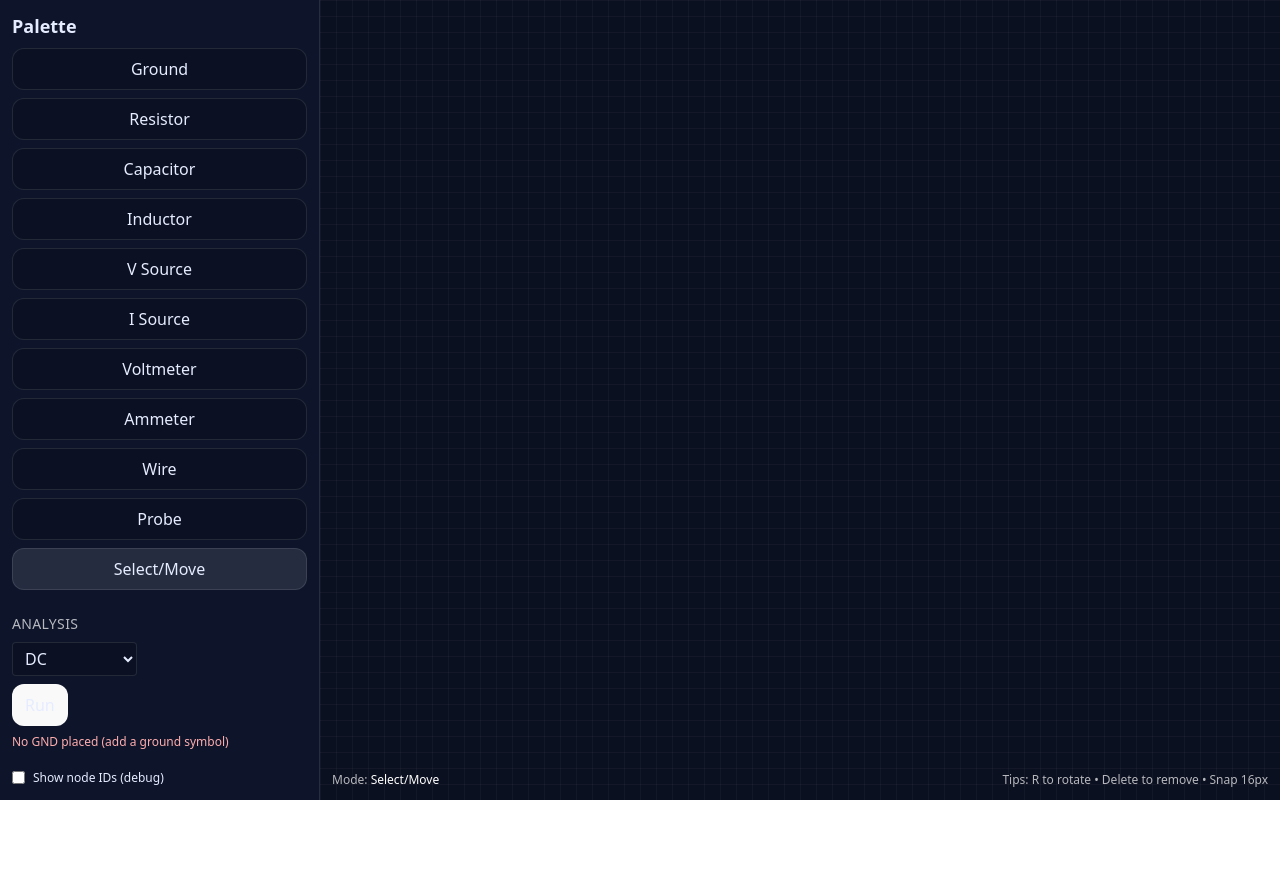
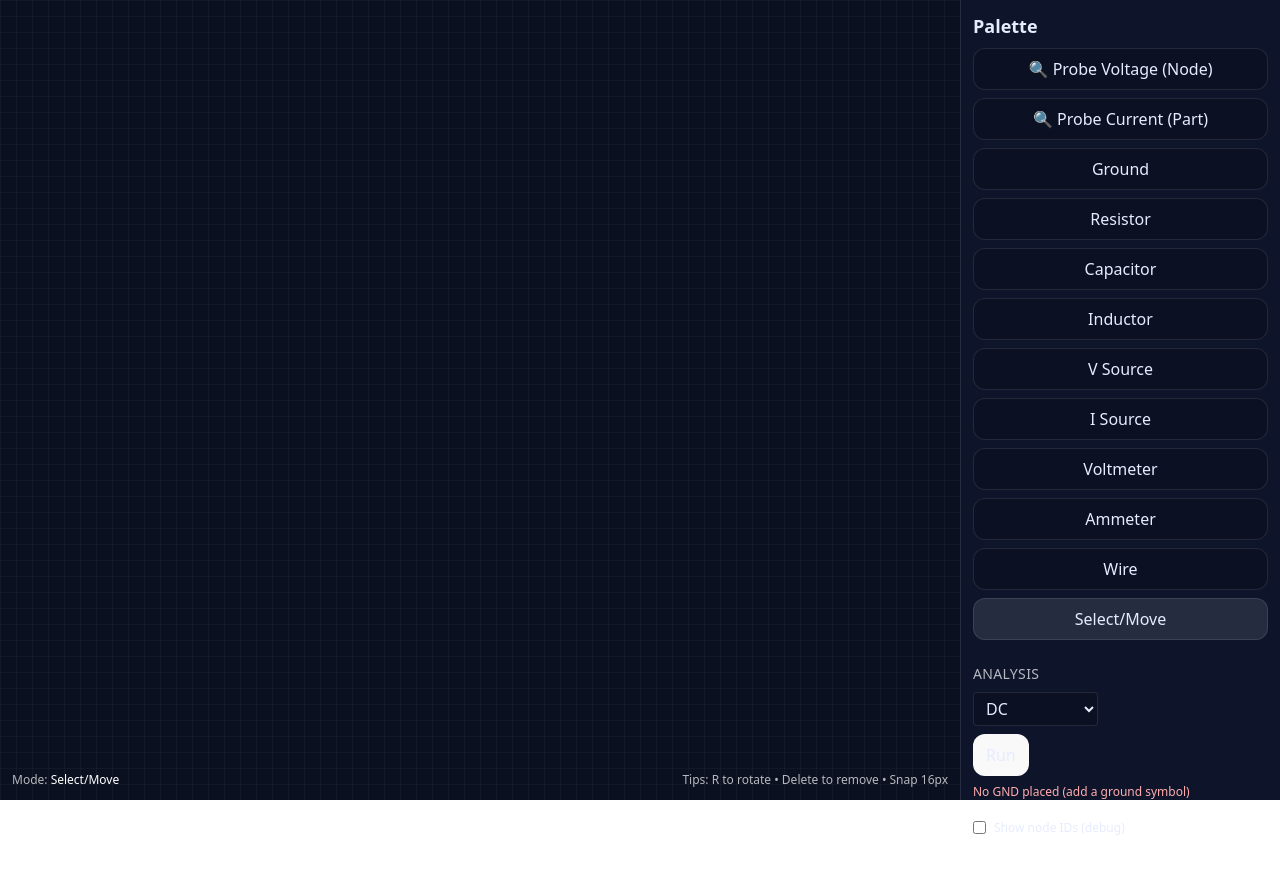
Before and after one commit to carlosgourine/electronics_simulator, a React (Vite) app: page / in a window 1280 px wide. Shown: the top 874 px of the page. Built offline with nearby package versions, Linux system fonts and the light colour scheme.

Commit message:
Add split probes and harden solver edge cases

```diff
--- a/src/App.tsx
+++ b/src/App.tsx
@@ -40,7 +40,7 @@ export default function App() {
   const [hoverTerm, setHoverTerm] = useState<Terminal | null>(null);
   const [showNodes, setShowNodes] = useState(false);
   const [meterViewId, setMeterViewId] = useState<string | null>(null);
-  const [probedNode, setProbedNode] = useState<number | null>(null);
+  const [probeData, setProbeData] = useState<{ type: "v"; nodeId: number } | { type: "i"; entityId: string } | null>(null);
   const [analysis, setAnalysis] = useState<Analysis>(ANALYSIS.DC);
   const [acFreq, setAcFreq] = useState("1kHz");
   const [phasorOpen, setPhasorOpen] = useState(false);
@@ -91,6 +91,7 @@ export default function App() {
     setEntities((current) => current.filter((entity) => entity.id !== entityId));
     setWires((current) => current.filter((wire) => !wire.aTerm.startsWith(`${entityId}:`) && !wire.bTerm.startsWith(`${entityId}:`)));
     if (meterViewId === entityId) setMeterViewId(null);
+    if (probeData?.type === "i" && probeData.entityId === entityId) setProbeData(null);
     setSelected({ kind: null, id: null });
   }
 
@@ -136,7 +137,7 @@ export default function App() {
         break;
       case "escape":
         setMeterViewId(null);
-        setProbedNode(null);
+        setProbeData(null);
         setPendingWire(null);
         break;
       case "delete":
@@ -166,11 +167,16 @@ export default function App() {
 
     const point = getMouse(svg, event);
 
-    if (tool === TOOL.PROBE) {
+    if (tool === TOOL.PROBE_V) {
       if (hoverTerm) {
         const nodeId = sol.nodeOf.get(hoverTerm.id);
-        if (nodeId !== undefined) setProbedNode(nodeId);
+        if (nodeId !== undefined) setProbeData({ type: "v", nodeId });
       }
+      return;
+    }
+
+    if (tool === TOOL.PROBE_I) {
+      setProbeData(null);
       return;
     }
 
@@ -270,29 +276,12 @@ export default function App() {
   const currentPhasors = useMemo(() => collectCurrentPhasors(entities, ac, phasorMode), [ac, entities, phasorMode]);
 
   const meterEntity = meterViewId ? entities.find((entity) => entity.id === meterViewId) || null : null;
+  const probedEntity = probeData?.type === "i" ? entities.find((entity) => entity.id === probeData.entityId) || null : null;
   const omegaText = analysis === ANALYSIS.AC && sol.ok ? `omega = ${ac.omega.toFixed(2)} rad/s` : null;
 
   return (
     <ErrorBoundary>
       <div className="flex h-full w-full bg-[#0b1020] text-[#e6ecff]">
-        <Sidebar
-          tool={tool}
-          setTool={setTool}
-          analysis={analysis}
-          setAnalysis={setAnalysis}
-          acFreq={acFreq}
-          setAcFreq={setAcFreq}
-          running={running}
-          onToggleRunning={toggleRunning}
-          setPhasorOpen={setPhasorOpen}
-          showNodes={showNodes}
-          setShowNodes={setShowNodes}
-          selectedEntity={selectedEntity}
-          updateSelected={updateSelected}
-          sol={sol}
-          omegaText={omegaText}
-        />
-
         <div className="relative flex-1">
           <CircuitCanvas
             svgRef={svgRef}
@@ -312,8 +301,25 @@ export default function App() {
               event.stopPropagation();
               setSelected({ kind: "wire", id: wireId });
             }}
-            onEntityMouseDown={startDrag}
+            onEntityMouseDown={(entity, event) => {
+              if (tool === TOOL.PROBE_I) {
+                event.stopPropagation();
+                return;
+              }
+              startDrag(entity, event);
+            }}
             onEntityClick={(entity) => {
+              if (tool === TOOL.PROBE_V) {
+                if (hoverTerm) {
+                  const nodeId = sol.nodeOf.get(hoverTerm.id);
+                  if (nodeId !== undefined) setProbeData({ type: "v", nodeId });
+                }
+                return;
+              }
+              if (tool === TOOL.PROBE_I) {
+                setProbeData({ type: "i", entityId: entity.id });
+                return;
+              }
               setSelected({ kind: "entity", id: entity.id });
               setTool(TOOL.SELECT);
               if (entity.type === ENTITY_TYPE.VMETER || entity.type === ENTITY_TYPE.AMETER) setMeterViewId(entity.id);
@@ -340,23 +346,38 @@ export default function App() {
             onClose={() => setPhasorOpen(false)}
           />
 
-          {probedNode !== null && (
-            <ProbeModal
-              nodeId={probedNode}
-              analysis={analysis}
-              sol={sol}
-              onClose={() => setProbedNode(null)}
-            />
+          {probeData?.type === "v" && <ProbeModal mode="v" nodeId={probeData.nodeId} analysis={analysis} sol={sol} onClose={() => setProbeData(null)} />}
+
+          {probeData?.type === "i" && probedEntity && (
+            <ProbeModal mode="i" entity={probedEntity} analysis={analysis} sol={sol} onClose={() => setProbeData(null)} />
           )}
 
           <div className="absolute bottom-3 left-3 right-3 flex items-center justify-between text-xs text-white/70">
             <div>
-              Mode: <span className="text-white">{tool === TOOL.SELECT ? "Select/Move" : tool === TOOL.WIRE ? "Wire" : `Place ${tool}`}</span>
+              Mode: <span className="text-white">{tool === TOOL.SELECT ? "Select/Move" : tool === TOOL.WIRE ? "Wire" : tool === TOOL.PROBE_V ? "Probe Voltage" : tool === TOOL.PROBE_I ? "Probe Current" : `Place ${tool}`}</span>
               {pendingWire && <span className="ml-3 text-[#ffd60a]">(click another terminal to finish wire)</span>}
             </div>
             <div>Tips: R to rotate • Delete to remove • Snap {GRID}px</div>
           </div>
         </div>
+
+        <Sidebar
+          tool={tool}
+          setTool={setTool}
+          analysis={analysis}
+          setAnalysis={setAnalysis}
+          acFreq={acFreq}
+          setAcFreq={setAcFreq}
+          running={running}
+          onToggleRunning={toggleRunning}
+          setPhasorOpen={setPhasorOpen}
+          showNodes={showNodes}
+          setShowNodes={setShowNodes}
+          selectedEntity={selectedEntity}
+          updateSelected={updateSelected}
+          sol={sol}
+          omegaText={omegaText}
+        />
       </div>
     </ErrorBoundary>
   );
--- a/src/components/modals/ProbeModal.tsx
+++ b/src/components/modals/ProbeModal.tsx
@@ -1,42 +1,59 @@
 import { useEffect, useState } from "react";
+import { getCurrentInstant } from "../../engine/measurements";
 import { useTimeStore } from "../../store/useTimeStore";
 import { ANALYSIS } from "../../types";
-import { formatV } from "../../utils/formatters";
+import { formatI, formatV } from "../../utils/formatters";
 import { TraceChart } from "../charts/TraceChart";
-import type { ACSolution, Analysis, DCSolution, TracePoint } from "../../types";
+import type { ACSolution, Analysis, DCSolution, Entity, TracePoint } from "../../types";
 
-type ProbeModalProps = {
+type VoltageProbeProps = {
+  mode: "v";
   nodeId: number;
   analysis: Analysis;
   sol: DCSolution | ACSolution;
   onClose: () => void;
 };
 
-export function ProbeModal({ nodeId, analysis, sol, onClose }: ProbeModalProps) {
+type CurrentProbeProps = {
+  mode: "i";
+  entity: Entity;
+  analysis: Analysis;
+  sol: DCSolution | ACSolution;
+  onClose: () => void;
+};
+
+type ProbeModalProps = VoltageProbeProps | CurrentProbeProps;
+
+export function ProbeModal(props: ProbeModalProps) {
+  const { analysis, sol, onClose } = props;
   const t = useTimeStore((state) => state.t);
   const [trace, setTrace] = useState<TracePoint[]>([]);
 
-  const voltage =
+  const isVoltageProbe = props.mode === "v";
+
+  const reading =
     !sol.ok
       ? null
-      : analysis === ANALYSIS.DC
-        ? (sol as DCSolution).V.get(nodeId) ?? 0
-        : (() => {
-            const ac = sol as ACSolution;
-            const phasor = ac.V.get(nodeId);
-            if (!phasor) return 0;
-            return phasor.re * Math.cos(ac.omega * t) - phasor.im * Math.sin(ac.omega * t);
-          })();
+      : isVoltageProbe
+        ? analysis === ANALYSIS.DC
+          ? (sol as DCSolution).V.get(props.nodeId) ?? 0
+          : (() => {
+              const ac = sol as ACSolution;
+              const phasor = ac.V.get(props.nodeId);
+              if (!phasor) return 0;
+              return phasor.re * Math.cos(ac.omega * t) - phasor.im * Math.sin(ac.omega * t);
+            })()
+        : getCurrentInstant(props.entity, sol, analysis, t);
 
   useEffect(() => {
     setTrace([]);
-  }, [nodeId]);
+  }, [isVoltageProbe, props.mode, props.mode === "v" ? props.nodeId : props.entity.id]);
 
   useEffect(() => {
-    if (voltage == null || !Number.isFinite(voltage)) return;
+    if (reading == null || !Number.isFinite(reading)) return;
 
     setTrace((current) => {
-      const point = { t, v: voltage };
+      const point = { t, v: reading };
       const next =
         current.length > 0 && current[current.length - 1].t === point.t
           ? current.slice(0, -1).concat(point)
@@ -44,7 +61,7 @@ export function ProbeModal({ nodeId, analysis, sol, onClose }: ProbeModalProps)
       const maxPoints = 600;
       return next.length > maxPoints ? next.slice(next.length - maxPoints) : next;
     });
-  }, [t, voltage]);
+  }, [reading, t]);
 
   return (
     <div className="absolute inset-0 flex items-center justify-center bg-black/60 backdrop-blur-sm" onClick={onClose}>
@@ -53,14 +70,19 @@ export function ProbeModal({ nodeId, analysis, sol, onClose }: ProbeModalProps)
         onClick={(event) => event.stopPropagation()}
       >
         <div className="mb-3 flex items-center justify-between">
-          <div className="text-sm uppercase tracking-wide text-white/70">Oscilloscope Probe (Node {nodeId})</div>
+          <div className="text-sm uppercase tracking-wide text-white/70">
+            {isVoltageProbe ? `🔍 Voltage Probe (Node ${props.nodeId})` : `🔍 Current Probe (${props.entity.label || props.entity.type})`}
+          </div>
           <button className="rounded-lg border border-white/10 px-2 py-1 hover:border-white/30" onClick={onClose}>
             x
           </button>
         </div>
 
-        <div className="mb-2 text-center text-5xl font-semibold text-white">{voltage == null ? "-" : formatV(voltage)}</div>
-        <TraceChart points={trace} unit="V" />
+        <div className="mb-2 text-center text-5xl font-semibold text-white">
+          {reading == null ? "-" : isVoltageProbe ? formatV(reading) : formatI(reading)}
+        </div>
+        {isVoltageProbe && <div className="mb-2 text-center text-xs text-white/50">Measured relative to Ground (Node 0)</div>}
+        <TraceChart points={trace} unit={isVoltageProbe ? "V" : "A"} />
       </div>
     </div>
   );
--- a/src/components/panels/Sidebar.tsx
+++ b/src/components/panels/Sidebar.tsx
@@ -40,7 +40,7 @@ export function Sidebar({
   omegaText,
 }: SidebarProps) {
   return (
-    <div className="w-80 border-r border-white/10 bg-[#121a33]/60 p-3">
+    <div className="w-80 border-l border-white/10 bg-[#121a33]/60 p-3">
       <h2 className="mb-2 text-lg font-semibold">Palette</h2>
       <div className="grid grid-cols-1 gap-2">
         {PALETTE.map((item) => (
--- a/src/constants/config.ts
+++ b/src/constants/config.ts
@@ -1,4 +1,4 @@
-import type { Entity, EntityType } from "../types";
+import type { Entity, EntityType, Tool } from "../types";
 
 export const GRID = 16;
 export const CANVAS_W = 1200;
@@ -6,7 +6,9 @@ export const CANVAS_H = 720;
 
 export const AMMETER_INTERNAL_RESISTANCE = 1e-6;
 
-export const PALETTE: { type: EntityType | "wire" | "probe"; label: string }[] = [
+export const PALETTE: { type: EntityType | Tool; label: string }[] = [
+  { type: "probe-v", label: "🔍 Probe Voltage (Node)" },
+  { type: "probe-i", label: "🔍 Probe Current (Part)" },
   { type: "ground", label: "Ground" },
   { type: "resistor", label: "Resistor" },
   { type: "capacitor", label: "Capacitor" },
@@ -16,7 +18,6 @@ export const PALETTE: { type: EntityType | "wire" | "probe"; label: string }[] =
   { type: "vmeter", label: "Voltmeter" },
   { type: "ameter", label: "Ammeter" },
   { type: "wire", label: "Wire" },
-  { type: "probe", label: "Probe" },
 ];
 
 export const DEFAULTS: Record<string, Partial<Entity>> = {
--- a/src/engine/measurements.ts
+++ b/src/engine/measurements.ts
@@ -4,6 +4,9 @@ import { worldTerminals } from "../utils/entities";
 import { nodeColor, phasorColor } from "../utils/geometry";
 import { C0, cAbs, cAdd, cArg, cDiv, cMul, cSub } from "../utils/math";
 import { parsePhase, parseSI } from "../utils/parser";
+
+const MIN_RESISTANCE = 1e-6;
+const MIN_INDUCTANCE = 1e-9;
 
 function getTermNodes(entity: Entity, nodeOf: Map<string, number>) {
   const terminals = worldTerminals(entity);
@@ -47,10 +50,14 @@ export function getCurrentPhasor(entity: Entity, solution: Solution, analysis: A
     const vab = Va - Vb;
 
     if (entity.type === "resistor") {
-      const resistance = parseSI(entity.value || "1k") || 1e9;
+      const resistance = Math.max(parseSI(entity.value || "1k") || 0, MIN_RESISTANCE);
       return C0(vab / resistance, 0);
     }
     if (entity.type === "vsrc") {
+      const index = dc.vsIndexOf.get(entity.id);
+      return C0(index === undefined ? 0 : dc.Ivs[index] || 0, 0);
+    }
+    if (entity.type === "inductor") {
       const index = dc.vsIndexOf.get(entity.id);
       return C0(index === undefined ? 0 : dc.Ivs[index] || 0, 0);
     }
@@ -66,7 +73,7 @@ export function getCurrentPhasor(entity: Entity, solution: Solution, analysis: A
   const omega = ac.omega;
 
   if (entity.type === "resistor") {
-    const resistance = parseSI(entity.value || "1k") || 1e9;
+    const resistance = Math.max(parseSI(entity.value || "1k") || 0, MIN_RESISTANCE);
     return C0(vab.re / resistance, vab.im / resistance);
   }
   if (entity.type === "capacitor") {
@@ -74,7 +81,7 @@ export function getCurrentPhasor(entity: Entity, solution: Solution, analysis: A
     return cMul(C0(0, omega * capacitance), vab);
   }
   if (entity.type === "inductor") {
-    const inductance = parseSI(entity.value || "10m") || 0;
+    const inductance = Math.max(parseSI(entity.value || "10m") || 0, MIN_INDUCTANCE);
     return cMul(cDiv(C0(1, 0), C0(0, omega * inductance)), vab);
   }
   if (entity.type === "vsrc") {
--- a/src/engine/solveAC.ts
+++ b/src/engine/solveAC.ts
@@ -5,6 +5,10 @@ import { C0, cAdd, cDiv, cMul, cSub } from "../utils/math";
 import { parseHz, parsePhase, parseSI } from "../utils/parser";
 import { solveLinearC } from "./matrix";
 import { buildNodeMap } from "./nodes";
+
+const GMIN = C0(1e-9, 0);
+const MIN_RESISTANCE = 1e-6;
+const MIN_INDUCTANCE = 1e-9;
 
 /**
  * Solves the circuit in AC steady state using phasor-domain MNA.
@@ -67,6 +71,7 @@ export function solveAC(entities: Entity[], wires: Wire[], freqDefaultHz: number
   const I = Array.from({ length: nodeCount }, () => C0());
   const B = Array.from({ length: nodeCount }, () => Array.from({ length: sourceCount }, () => C0()));
   const E = Array.from({ length: sourceCount }, () => C0());
+  for (let i = 0; i < nodeCount; i += 1) G[i][i] = cAdd(G[i][i], GMIN);
 
   const matrixIndex = (node: number | undefined): number | null => {
     if (node === undefined || node === 0) return null;
@@ -124,8 +129,8 @@ export function solveAC(entities: Entity[], wires: Wire[], freqDefaultHz: number
     const n2 = termNode.get(terminals[1]?.id || "");
 
     if (entity.type === "resistor") {
-      const resistance = parseSI(entity.value || "1k");
-      if (resistance && resistance > 0) stampAdmittance(n1, n2, C0(1 / resistance, 0));
+      const resistance = Math.max(parseSI(entity.value || "1k") || 0, MIN_RESISTANCE);
+      stampAdmittance(n1, n2, C0(1 / resistance, 0));
       continue;
     }
 
@@ -136,10 +141,8 @@ export function solveAC(entities: Entity[], wires: Wire[], freqDefaultHz: number
     }
 
     if (entity.type === "inductor") {
-      const inductance = parseSI(entity.value || "10m");
-      if (inductance && inductance > 0) {
-        stampAdmittance(n1, n2, cDiv(C0(1, 0), cMul(j, C0(omega * inductance, 0))));
-      }
+      const inductance = Math.max(parseSI(entity.value || "10m") || 0, MIN_INDUCTANCE);
+      stampAdmittance(n1, n2, cDiv(C0(1, 0), cMul(j, C0(omega * inductance, 0))));
       continue;
     }
 
--- a/src/engine/solveDC.ts
+++ b/src/engine/solveDC.ts
@@ -5,19 +5,24 @@ import { parseSI } from "../utils/parser";
 import { solveLinear } from "./matrix";
 import { buildNodeMap } from "./nodes";
 
+const GMIN = 1e-9;
+const MIN_RESISTANCE = 1e-6;
+
 /**
  * Solves the circuit in DC using Modified Nodal Analysis (MNA).
- * Inductors are treated as shorts and capacitors as opens.
+ * Inductors are modeled as 0 V sources so their branch current remains measurable.
  */
 export function solveDC(entities: Entity[], wires: Wire[]): DCSolution {
-  const nodeOf = buildNodeMap(entities, wires, true);
+  const nodeOf = buildNodeMap(entities, wires, false);
   const hasGround = entities.some((entity) => entity.type === "ground");
   const nodes = Array.from(new Set(nodeOf.values())).sort((a, b) => a - b);
   const nonGroundNodes = nodes.filter((node) => node !== 0);
   const nodeIndex = new Map<number, number>();
   nonGroundNodes.forEach((node, index) => nodeIndex.set(node, index));
 
-  const dcVoltageSources = entities.filter((entity) => entity.type === "vsrc" && entity.wave !== "ac");
+  const dcVoltageSources = entities.filter(
+    (entity) => (entity.type === "vsrc" && entity.wave !== "ac") || entity.type === "inductor",
+  );
   const sourceCount = dcVoltageSources.length;
   const vsIndexOf = new Map<string, number>();
   dcVoltageSources.forEach((entity, index) => vsIndexOf.set(entity.id, index));
@@ -27,6 +32,7 @@ export function solveDC(entities: Entity[], wires: Wire[]): DCSolution {
   const I = new Array(nodeCount).fill(0);
   const B = Array.from({ length: nodeCount }, () => new Array(sourceCount).fill(0));
   const E = new Array(sourceCount).fill(0);
+  for (let i = 0; i < nodeCount; i += 1) G[i][i] += GMIN;
 
   const matrixIndex = (node: number | undefined): number | null => {
     if (node === undefined || node === 0) return null;
@@ -35,8 +41,9 @@ export function solveDC(entities: Entity[], wires: Wire[]): DCSolution {
   };
 
   const stampResistor = (n1: number | undefined, n2: number | undefined, resistance: number) => {
-    if (!Number.isFinite(resistance) || resistance <= 0) return;
-    const conductance = 1 / resistance;
+    if (!Number.isFinite(resistance)) return;
+    const safeResistance = Math.max(resistance, MIN_RESISTANCE);
+    const conductance = 1 / safeResistance;
     const i1 = matrixIndex(n1);
     const i2 = matrixIndex(n2);
     if (i1 !== null) G[i1][i1] += conductance;
@@ -74,7 +81,7 @@ export function solveDC(entities: Entity[], wires: Wire[]): DCSolution {
     if (nA === nB) {
       return {
         ok: false,
-        reason: `Voltage source '${source.label || "V"}' is shorted (both pins on node ${nA}).`,
+        reason: `Voltage-defined branch '${source.label || source.type}' is shorted (both pins on node ${nA}).`,
         nodeOf,
         V: new Map(),
         vsIndexOf,
@@ -102,7 +109,7 @@ export function solveDC(entities: Entity[], wires: Wire[]): DCSolution {
       continue;
     }
 
-    if (entity.type === "capacitor" || entity.type === "inductor" || entity.type === "vmeter") continue;
+    if (entity.type === "capacitor" || entity.type === "vmeter") continue;
 
     if (entity.type === "isrc") {
       if (entity.wave === "ac") continue;
@@ -118,6 +125,12 @@ export function solveDC(entities: Entity[], wires: Wire[]): DCSolution {
       const voltage = parseSI(entity.amplitude || "0");
       const sourceIndex = vsIndexOf.get(entity.id)!;
       if (voltage !== null) stampVoltageSource(sourceIndex, termNode.get(terminals[0].id), termNode.get(terminals[1].id), voltage);
+      continue;
+    }
+
+    if (entity.type === "inductor") {
+      const terminals = worldTerminals(entity);
+      stampVoltageSource(vsIndexOf.get(entity.id)!, termNode.get(terminals[0].id), termNode.get(terminals[1].id), 0);
       continue;
     }
 
@@ -146,7 +159,7 @@ export function solveDC(entities: Entity[], wires: Wire[]): DCSolution {
   if (!solution) {
     return {
       ok: false,
-      reason: "Singular system (check for shorts or opens; make sure the loop closes)",
+      reason: "Singular matrix (check for shorted voltage-defined branches)",
       nodeOf,
       V: new Map(),
       vsIndexOf,
--- a/src/types/index.ts
+++ b/src/types/index.ts
@@ -10,7 +10,7 @@ export type EntityType =
   | "vmeter"
   | "ameter";
 
-export type Tool = EntityType | "wire" | "select" | "probe";
+export type Tool = EntityType | "wire" | "select" | "probe-v" | "probe-i";
 export type Analysis = "dc" | "ac";
 export type PhasorMode = "components" | "nodeGround" | "nodePairs";
 
@@ -28,7 +28,8 @@ export const ENTITY_TYPE = {
 export const TOOL = {
   SELECT: "select",
   WIRE: "wire",
-  PROBE: "probe",
+  PROBE_V: "probe-v",
+  PROBE_I: "probe-i",
 } as const;
 
 export const ANALYSIS = {
```
